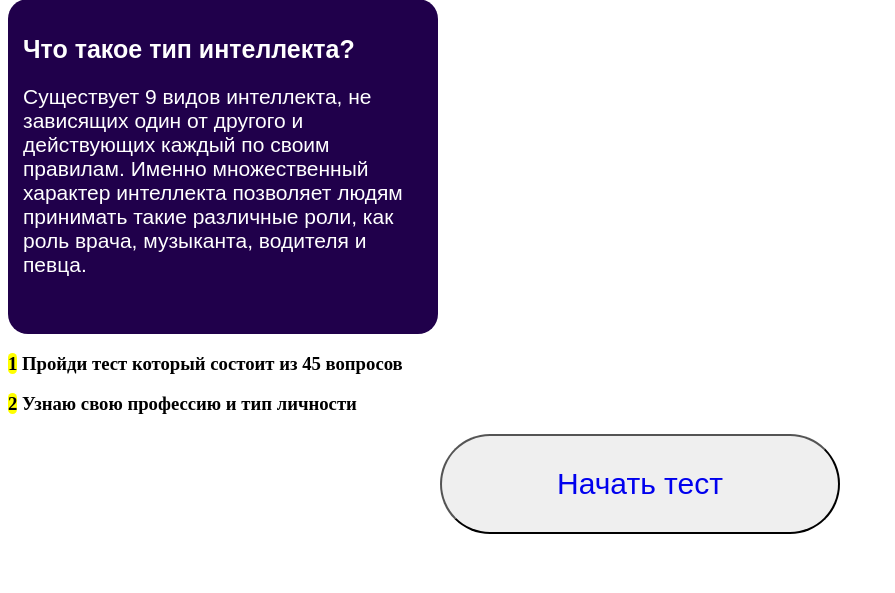
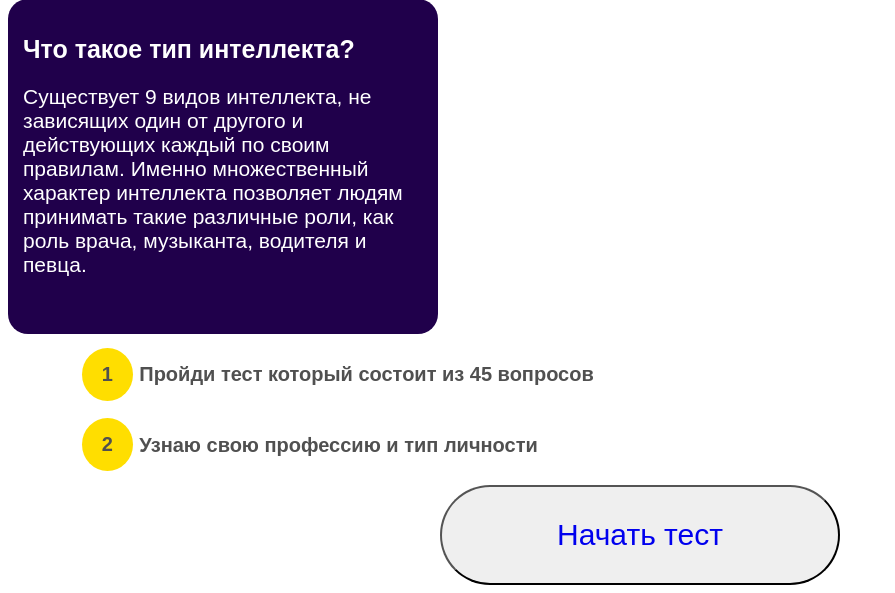
Before and after one commit to ael7497/miTest, a Flask app: page / in a window 1280 px wide. Shown: the part 436-1029 px from the top of the page, without its empty margins (0-895 px from the left). Before the commit the page ends 970 px from the top, so only its background shows below. Run offline with Flask 3, Linux system fonts and the light colour scheme.

Commit message:
edit main.css
Varlamov

```diff
--- a/static/css/main.css
+++ b/static/css/main.css
@@ -14,6 +14,19 @@ h2{
     color: white;
     font-size:25px;
     font-family: 'Mulish', Arial, sans-serif;
+}
+
+h3{
+    color: #505050;
+    font-size: 20px;
+    font-family: 'Mulish', Arial, sans-serif;
+    font-weight: 400px;
+    background-position: center center;
+    border-color: transparent;
+    border-style: solid;
+    margin: 10px;
+    margin-left: 70px;
+
 }
 
 p{
@@ -61,3 +74,11 @@ span{
 .logo_img{
     width: 500px;
 }
+
+.number{
+    background-color: #ffde00;
+    border-radius: 50%;
+    padding: 15px 20px;
+    display: inline-block;
+    margin: .1vh;
+}
```
